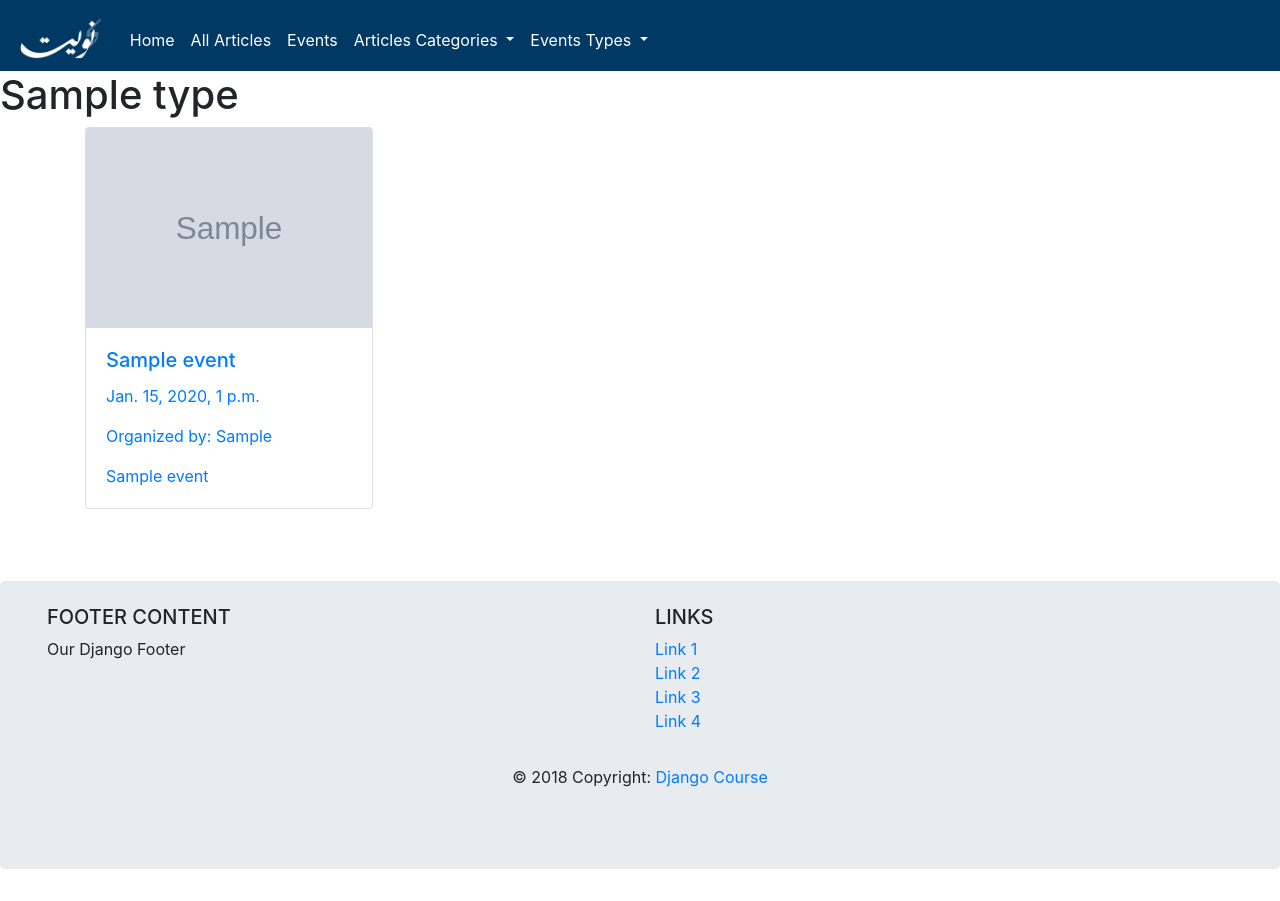
After one commit to JoinCODED/NationalFundCommunity, a Django app: page /events/types/1 in a window 1280 px wide. The commit adds this page. Run offline with Django 3.2, Linux system fonts and the light colour scheme; tables that the repository leaves empty hold one stand-in row (values such as "Sample post"); grey boxes marked "Sample" are stand-in pictures; some libraries are stand-ins or nearby versions.

Commit message:
Events Types

```diff
--- a/NFproject/Events/admin.py
+++ b/NFproject/Events/admin.py
@@ -1,7 +1,7 @@
 from django.contrib import admin
 
 # Register your models here.
-from .models import Events
+from .models import Events, Types
 
 
 class eventAdmin (admin.ModelAdmin):
@@ -9,3 +9,4 @@ class eventAdmin (admin.ModelAdmin):
 
 
 admin.site.register(Events, eventAdmin)
+admin.site.register(Types)
--- /dev/null
+++ b/NFproject/Events/context_processors.py
@@ -0,0 +1,4 @@
+from .models import Types
+
+def types(request):
+    return {"types": Types.objects.all()}
--- a/NFproject/Events/models.py
+++ b/NFproject/Events/models.py
@@ -1,11 +1,20 @@
 from django.db import models
 
 # Create your models here.
+
+class Types (models.Model):
+    name = models.CharField(max_length=30)
+
+    def __str__(self):
+        return self.name
+
 class Events(models.Model):
     organizer = models.CharField(max_length=100)
     title = models.CharField(max_length=100)
     date = models.DateTimeField()
-    event_type = models.TextField()
+    event_type = models.ForeignKey(
+        Types, blank=True, null=True,
+        on_delete=models.SET_NULL, related_name='belongsTo')
     content = models.TextField()
     location_url = models.URLField()
     location_name= models.CharField(max_length=400)
--- a/NFproject/Events/templates/event.html
+++ b/NFproject/Events/templates/event.html
@@ -8,7 +8,9 @@
 
 <h3>{{event.organizer}}</h3>
 <h4>{{event.date}}</h4>
-<h4>{{event.event_type}}</h4>
+{% if event.event_type%}
+<a href="{% url 'type' event.event_type.id %}"<h3>Type: {{event.event_type.name}}</h3>
+  {% endif %}
 <a href="{{event.location_url}}">{{event.location_name}}</a>
 {% if event.picture %}
 <img src={{event.picture.url}}>
--- /dev/null
+++ b/NFproject/Events/templates/types.html
@@ -0,0 +1,13 @@
+
+{% extends 'base.html' %}
+{% load event_card %}
+{% block content %}
+<h1> {{type.name}}</h1>
+  <div class="container">
+    <div class="row">
+      {% for event in type.belongsTo.all %}
+      {% event_card event %}
+     {% endfor %}
+    </div>
+  </div>
+{% endblock %}
--- a/NFproject/Events/urls.py
+++ b/NFproject/Events/urls.py
@@ -4,4 +4,5 @@ from Events import views
 
 urlpatterns = [
     path('', views.events_list, name='events_list'),
-    path('<int:event_id>', views.event, name='event')]
+    path('<int:event_id>', views.event, name='event'),
+    path('types/<int:type_id>', views.types, name='type')]
--- a/NFproject/Events/views.py
+++ b/NFproject/Events/views.py
@@ -2,7 +2,7 @@ from django.shortcuts import render, get_object_or_404
 from datetime import date
 
 # Create your views here.
-from .models import Events
+from .models import Events, Types
 
 
 def events_list(request):
@@ -16,3 +16,8 @@ def event(request, event_id):
     context = {}
     context['event'] = get_object_or_404(Events, id=event_id)
     return render(request, "event.html", context=context)
+
+def types (request, type_id):
+    context ={}
+    context['type'] = get_object_or_404(Types, id=type_id)
+    return render(request, "types.html", context=context)
--- a/NFproject/NFproject/settings.py
+++ b/NFproject/NFproject/settings.py
@@ -65,6 +65,7 @@ TEMPLATES = [
                 'django.contrib.auth.context_processors.auth',
                 'django.contrib.messages.context_processors.messages',
                 'articles.context_processors.categories',
+                'Events.context_processors.types',
             ],
         },
     },
--- a/NFproject/articles/templates/article.html
+++ b/NFproject/articles/templates/article.html
@@ -9,7 +9,7 @@
 <h3>{{article.author}}</h3>
 <h4>{{article.created_at}}</h4>
 {% if article.category%}
-<a href="{% url 'category' article.category_id %}"<h4>{{article.category.name}}</h4>>
+<a href="{% url 'category' article.category_id %}"<h4>{{article.category.name}}</h4>
   {% endif %}
 {% if article.picture %}
 <img src={{article.picture.url}}>
--- a/NFproject/templates/base.html
+++ b/NFproject/templates/base.html
@@ -35,11 +35,21 @@
 
           <li class="nav-item dropdown">
             <a class="nav-link dropdown-toggle" href="#" id="navbarDropdown" role="button" data-toggle="dropdown" aria-haspopup="true" aria-expanded="false">
-              Categories
+              Articles Categories
             </a>
             <div class="dropdown-menu" aria-labelledby="navbarDropdown">
               {%for category in categories %}
                 <a class="dropdown-item" href="{%url 'category' category.id%}">{{category.name}}</a>
+              {%endfor%}
+            </div>
+          </li>
+          <li class="nav-item dropdown">
+            <a class="nav-link dropdown-toggle" href="#" id="navbarDropdown" role="button" data-toggle="dropdown" aria-haspopup="true" aria-expanded="false">
+              Events Types
+            </a>
+            <div class="dropdown-menu" aria-labelledby="navbarDropdown">
+              {%for type in types %}
+                <a class="dropdown-item" href="{%url 'type' type.id%}">{{type.name}}</a>
               {%endfor%}
             </div>
           </li>
```
Also changed, not shown: NFproject/Events/migrations/0002_auto_20180227_1509.py (added).
